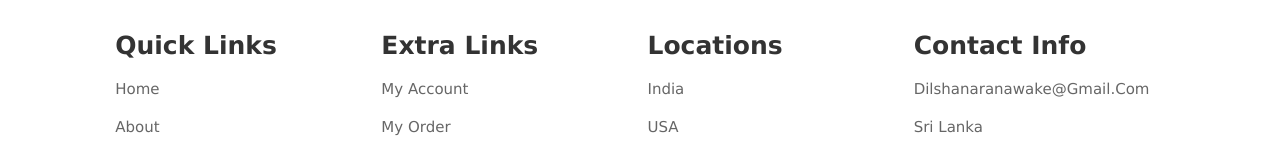
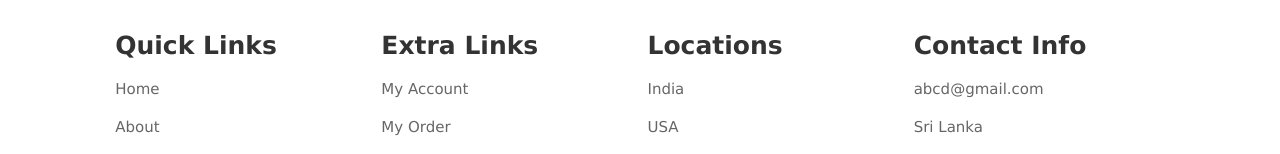
Before and after one commit to DilshanaRanawake/Flower-Shop-Website, a plain HTML site: page index.html in a window 1280 px wide. Shown: the part 4055-4209 px from the top of the page. Drawn offline with Linux system fonts and the light colour scheme.

Commit message:
Update index.html

```diff
--- a/index.html
+++ b/index.html
@@ -391,7 +391,7 @@
 
             <div class="box">
                 <h3>contact info</h3>
-                <a href="#">dilshanaranawake@gmail.com</a>
+                <a href="#" style="text-transform: none;">abcd@gmail.com</a>
                 <a href="#">Sri Lanka</a>
                 <img src="images/payment.png" alt="">
             </div>
```
